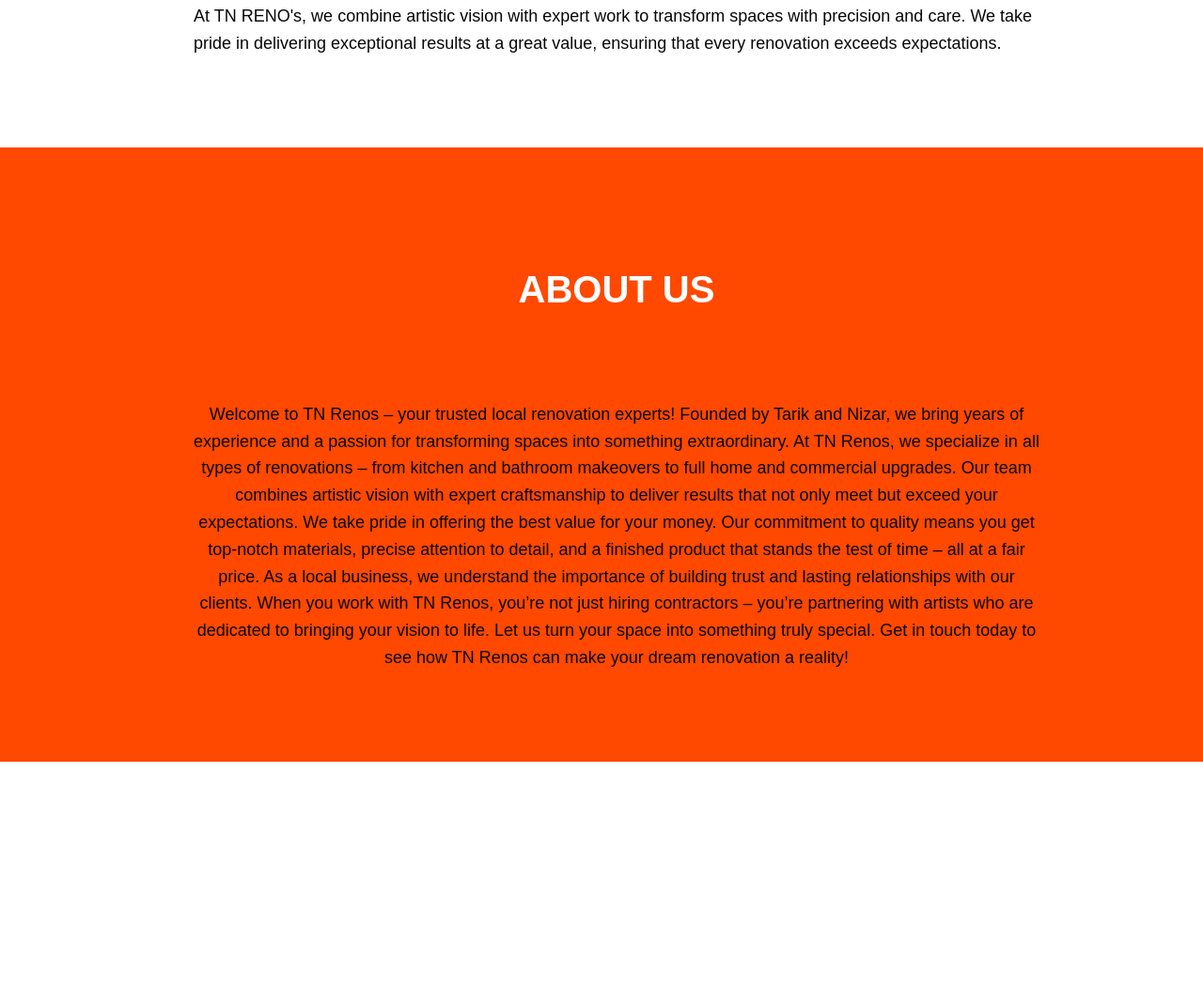
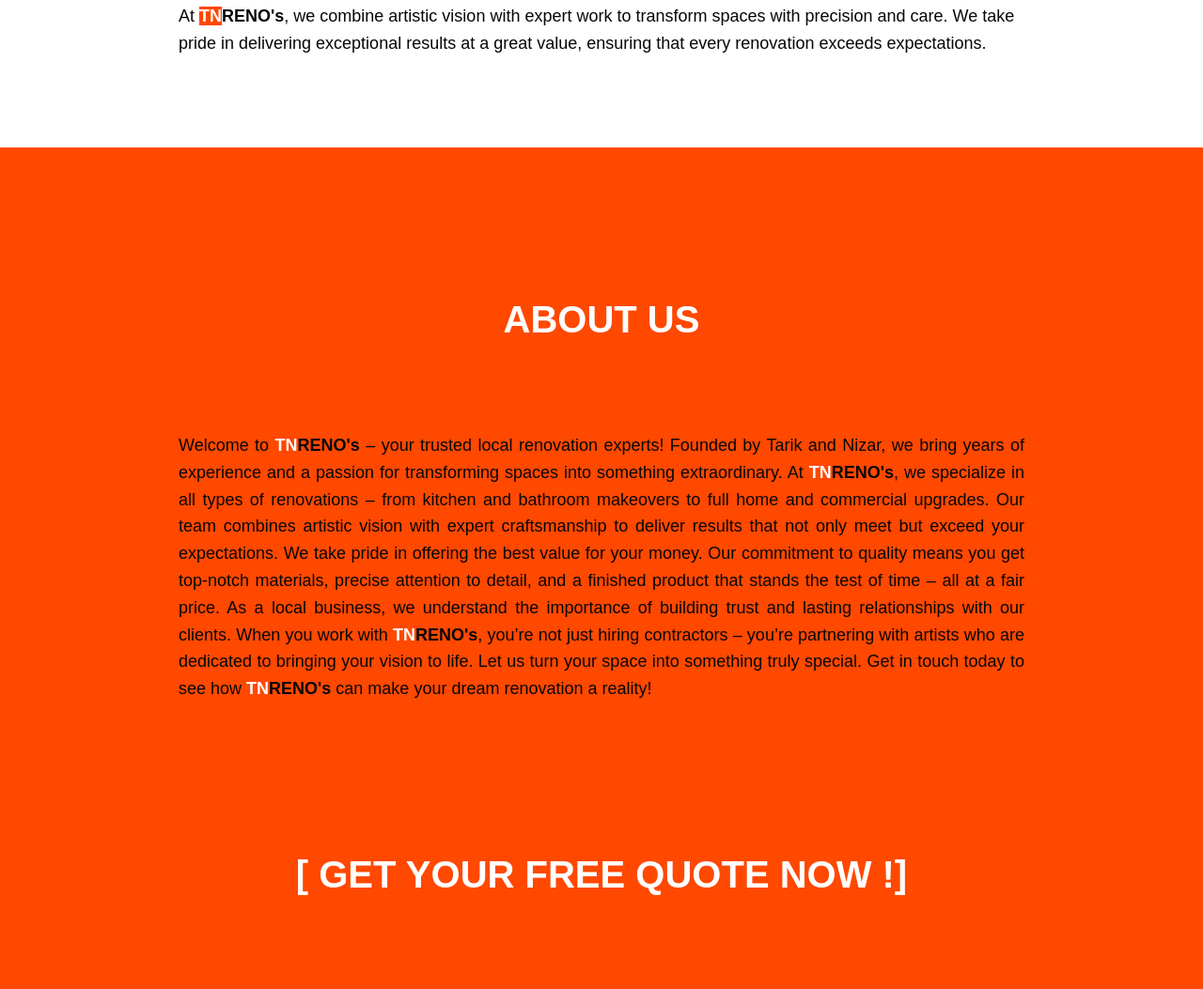
Before and after one commit to BMHDI/TNRENOs, a plain HTML site: page index.html in a window 1280 px wide. Shown: the part 916-1969 px from the top of the page at 94% size. Before the commit the page ends 1791 px from the top, so only its background shows below. Drawn offline with Linux system fonts and the light colour scheme.

Commit message:
corrected margins

```diff
--- a/index.html
+++ b/index.html
@@ -64,7 +64,7 @@
       </div>
       <div class="text-container">
       <p>
-        At TN RENO's, we combine artistic vision with expert work to transform
+        At <span class="text-highlight">TN</span><span class="reno-highlight">RENO's</span>, we combine artistic vision with expert work to transform
         spaces with precision and care. We take pride in delivering exceptional
         results at a great value, ensuring that every renovation exceeds
         expectations.
@@ -74,17 +74,21 @@
   <div class="about-us">
     <h2 class="about-us-h2">About Us</h2>
     <p class="about-us-text">
-      Welcome to TN Renos – your trusted local renovation experts! Founded by Tarik and Nizar, we bring years of experience and a passion for transforming spaces into something extraordinary.
+      Welcome to <span class="text-highlight">TN</span><span class="reno-highlight">RENO's</span> – your trusted local renovation experts! Founded by Tarik and Nizar, we bring years of experience and a passion for transforming spaces into something extraordinary.
 
-      At TN Renos, we specialize in all types of renovations – from kitchen and bathroom makeovers to full home and commercial upgrades. Our team combines artistic vision with expert craftsmanship to deliver results that not only meet but exceed your expectations.
+      At <span class="text-highlight">TN</span><span class="reno-highlight">RENO's</span>, we specialize in all types of renovations – from kitchen and bathroom makeovers to full home and commercial upgrades. Our team combines artistic vision with expert craftsmanship to deliver results that not only meet but exceed your expectations.
 
       We take pride in offering the best value for your money. Our commitment to quality means you get top-notch materials, precise attention to detail, and a finished product that stands the test of time – all at a fair price.
 
-      As a local business, we understand the importance of building trust and lasting relationships with our clients. When you work with TN Renos, you’re not just hiring contractors – you’re partnering with artists who are dedicated to bringing your vision to life.
+      As a local business, we understand the importance of building trust and lasting relationships with our clients. When you work with <span class="text-highlight">TN</span><span class="reno-highlight">RENO's</span>, you’re not just hiring contractors – you’re partnering with artists who are dedicated to bringing your vision to life.
 
-      Let us turn your space into something truly special. Get in touch today to see how TN Renos can make your dream renovation a reality!
+      Let us turn your space into something truly special. Get in touch today to see how <span class="text-highlight">TN</span><span class="reno-highlight">RENO's</span> can make your dream renovation a reality!
       </p>
+      <h2 class="irregular-text-button">[ GET YOUR FREE QUOTE NOW !] </h2>
+
+       </div>
       </div>
+
   </body>
   <script src="script.js"></script>
 </html>
--- a/styles.css
+++ b/styles.css
@@ -184,7 +184,7 @@
   margin: 6rem;
 }
 .text-container {
-  margin: 6rem 2rem 6rem 4rem;
+  margin: 6rem 1rem ;
   display: flex;
   flex-direction: column;
   justify-content: center;
@@ -223,9 +223,8 @@
 
 h2 {
   font-size: 2rem;
+  text-transform: uppercase;
 
-  text-transform: uppercase;
-  color: #ff4800;
 }
 
 p {
@@ -234,36 +233,44 @@
   max-width: 900px;
   margin: 0 auto;
   font-size: large;
-}
 
-/* Styling for the active state of images in hero */
-.hero img.active {
-  opacity: 1;
-  transition: opacity 1s ease;
-}
-
-.hero img.next {
-  opacity: 0;
-  width: 100%;
-  transition: opacity 1s ease, width 1s ease;
 }
  .about-us {
   display: flex;
   flex-direction: column;
   justify-content: center;
-  align-items: center;
+  text-align: justify;
   text-align: center;
-
-  margin-bottom: 4rem;
-padding : 6rem 2rem 6rem 4rem;
+padding : 6rem 0rem;
   background-color: #ff4800;
   color: #fff;
+}
+.about-us-text {
+  padding : 2rem 1rem;
+  text-align: justify;
 }
 
 .about-us-h2 {
   font-size: 2.5rem;
-  margin-bottom: 6rem;
   color: #fff;
   text-transform: uppercase;
   font-weight: bold;
+  padding : 2rem 1rem;
 }
+.text-highlight {
+  color: #fff;
+  font-weight: bolder;
+  text-transform: uppercase;
+
+  background-color: #ff4800;
+}
+.reno-highlight {
+  font-weight: bolder;
+}
+.irregular-text-button {
+
+  font-size: 2.5rem;
+  align-self: center;
+  cursor: pointer;
+  padding: 6rem 1rem;
+}
```
